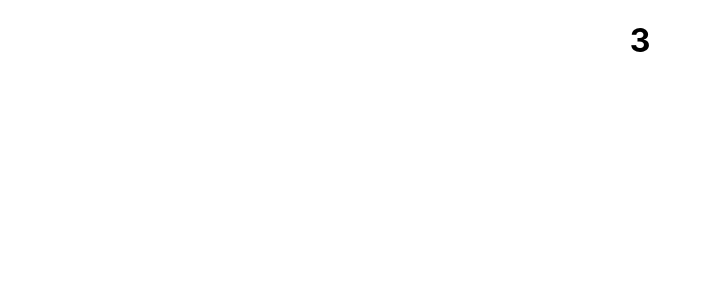
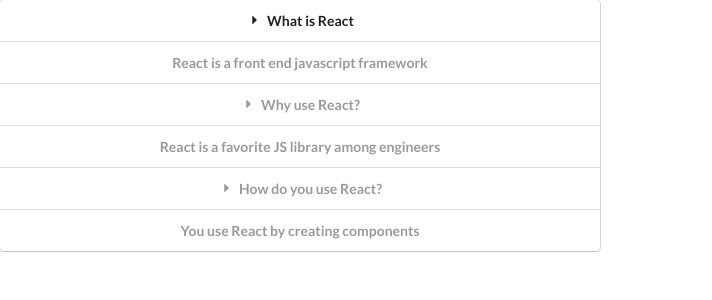
Before and after one commit to spencerlazzar/widget, a React (Create React App) app: page / in a window 1280 px wide. Shown: the top 300 px of the page, without its empty margins (0-712 px from the left). Built offline with nearby package versions, Linux system fonts and the light colour scheme; the HTML template or start-up script is replaced by a standard one.

Commit message:
Monday Accordion

```diff
--- a/public/index.html
+++ b/public/index.html
@@ -9,6 +9,7 @@
       name="description"
       content="Web site created using create-react-app"
     />
+    <link rel="stylesheet" href="https://cdnjs.cloudflare.com/ajax/libs/semantic-ui/2.4.1/semantic.min.css" integrity="sha512-8bHTC73gkZ7rZ7vpqUQThUDhqcNFyYi2xgDgPDHc+GXVGHXq+xPjynxIopALmOPqzo9JZj0k6OqqewdGO3EsrQ==" crossorigin="anonymous" />
     <link rel="apple-touch-icon" href="%PUBLIC_URL%/logo192.png" />
     <!--
       manifest.json provides metadata used when your web app is installed on a
--- a/src/components/Accordion.js
+++ b/src/components/Accordion.js
@@ -1,12 +1,38 @@
-import React from 'react'
+import React, {useState} from 'react'
 
 const Accordion = ({items}) => {
 
+  const [activeIndex, setActiveIndex] = useState(null)
+
+  const onTitleClick = (index) => {
+    setActiveIndex(index)
+  }
+
+  const renderedItems = items.map((item, index) => {
+
+    const active = index === activeIndex ? 'active' : ''
+
+    return (
+    <React.Fragment key={item.title}>
+      <div
+      className={`title ${active}`}
+      onClick={() => onTitleClick(index)}
+      >
+
+        <i className="dropdown icon"></i>
+        {item.title}
+      </div>
+      <div className={`title ${active}`}>
+        <p>{item.content}</p>
+      </div>
+    </React.Fragment>
+    )
+  })
 
 
   return (
-    <div>
-      <h1>{items.length}</h1>
+    <div className="ui styled accordion">
+      {renderedItems}
     </div>
   )
 }
```
